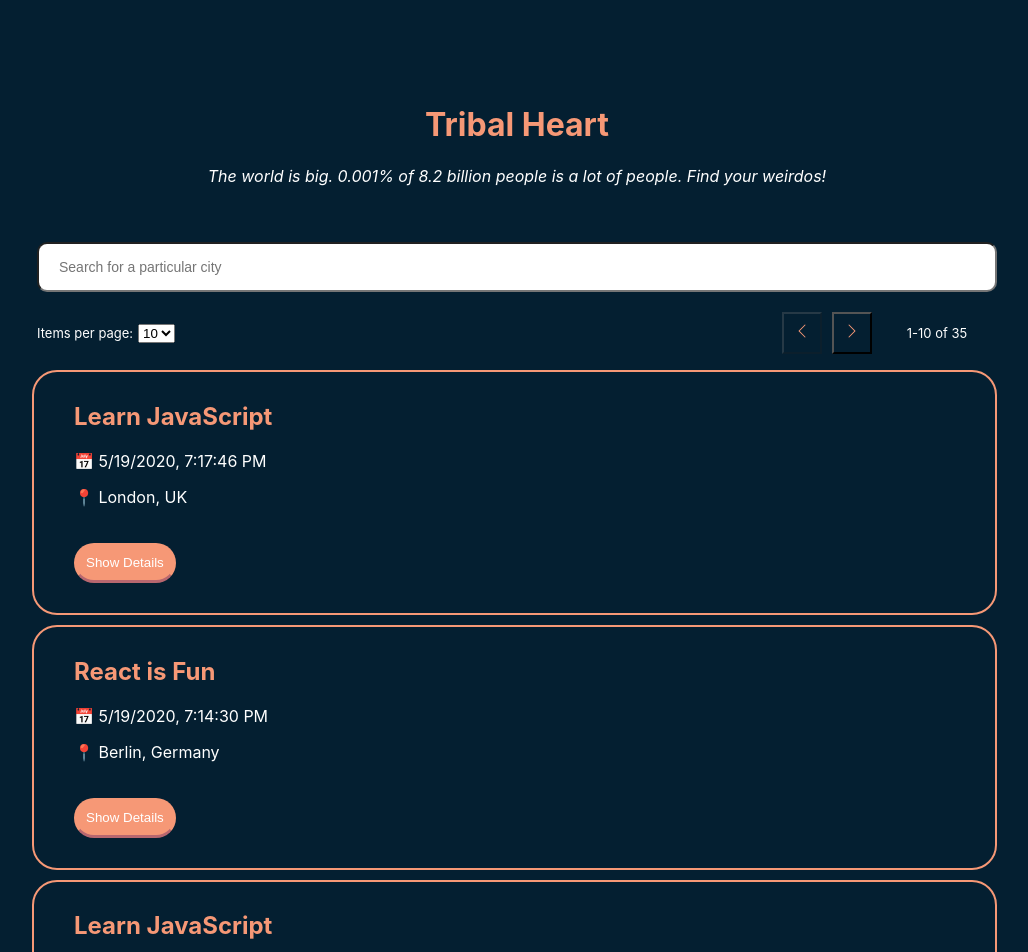
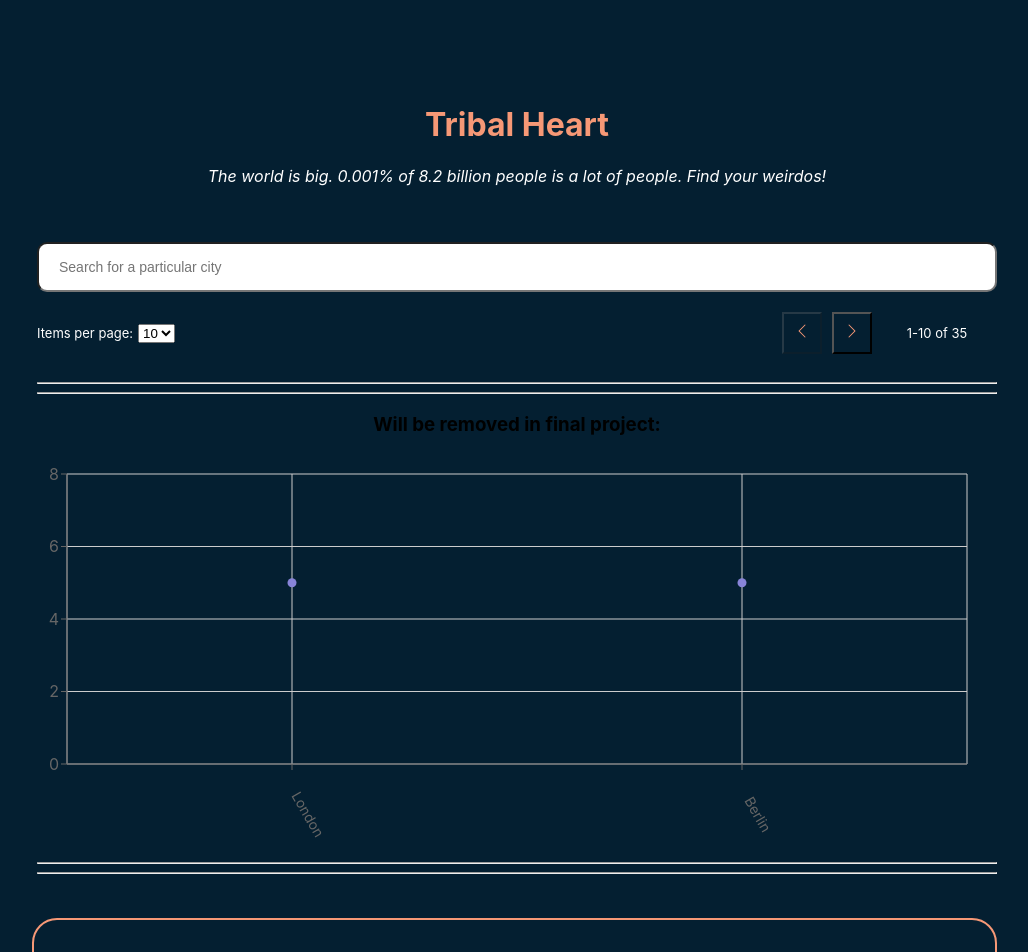
Before and after one commit to NIER-BIAN/tribal-heart, a React (Create React App) app: page / in a window 1280 px wide. Shown: the top 952 px of the page, without its empty margins (123-1151 px from the left). Built offline with nearby package versions, Linux system fonts and the light colour scheme; what atatus-spa would draw is missing.

Commit message:
added line chart

```diff
--- a/package.json
+++ b/package.json
@@ -13,6 +13,7 @@
         "react": "^18.3.1",
         "react-dom": "^18.3.1",
         "react-scripts": "5.0.1",
+        "recharts": "^2.13.2",
         "web-vitals": "^2.1.4",
         "workbox-background-sync": "^6.6.0",
         "workbox-broadcast-update": "^6.6.0",
--- a/src/App.js
+++ b/src/App.js
@@ -2,6 +2,8 @@
 // IMPORTS
 
 import { useEffect, useState } from 'react';
+
+import CityEventsChart from './components/CityEventsChart';
 
 import CitySearch from './components/CitySearch';
 import { InfoAlert, WarningAlert } from './components/Alert';
@@ -159,9 +161,19 @@
 	      )}
 
 	      {!isLoading && (
-	        <EventList
-	          allEvents={allEvents}
-	        />
+	              <div>
+
+		      <br/><hr/><hr/>
+		      <h3>Will be removed in final project:</h3>
+		      <CityEventsChart
+		        allLocations={allLocations}
+		        allEvents={allEvents}
+	              />
+	              <hr/><hr/><br/>
+
+	              <EventList
+	                allEvents={allEvents}
+	              /></div>
 	      )}
 
 	    </div>
--- /dev/null
+++ b/src/components/CityEventsChart.js
@@ -0,0 +1,78 @@
+// remember to npm uninstall recharts
+// comment this entire file out and add it to gitignore
+
+// to delete:
+// import and render lines in app.js
+// ResizeObserver in setupTests.js
+
+import { useState, useEffect } from 'react';
+
+import { ScatterChart,
+	 Scatter,
+	 XAxis,
+	 YAxis,
+	 CartesianGrid,
+	 Tooltip,
+	 ResponsiveContainer
+       } from 'recharts';
+
+//===================================================================================
+
+const CityEventsChart = ({ allLocations, allEvents}) => {
+
+    const [data, setData] = useState([]);
+
+    useEffect(
+
+	// arg 1: function to run
+	() => {
+	    setData(getData());
+	},
+
+	// arg 2: dep. array
+	[`${allEvents}`]
+
+    );
+
+    const getData = () => {
+	const data = allLocations.map((location) => {
+	    // for every location, extract the cicty e.g. 'Berlin'
+	    const city = location.split((/, | - /))[0] // split by ", " or " - "
+	    // count events in that city
+	    const count = allEvents.filter((event) => event.location === location).length
+	    // note shorthand for {city: city, count: count})
+	    return { city, count };
+	})
+	return data;
+    };
+
+    //===================================================================================
+
+    return (
+	    <ResponsiveContainer width="99%" height={400}>
+
+	      <ScatterChart
+                margin={{
+                  top: 20,
+                  right: 20,
+                  bottom: 60,
+                  left: -30,
+                }}
+	      >
+
+                <CartesianGrid />
+                <XAxis
+	          type="category" dataKey="city" name="City"
+                  angle={60} interval={0} tick={{ dx: 20, dy: 40, fontSize: 14 }}
+	        />
+                <YAxis type="number" dataKey="count" name="Number of events" />
+                <Tooltip cursor={{ strokeDasharray: '3 3' }} />
+                <Scatter name="A school" data={data} fill="#8884d8" />
+
+	      </ScatterChart>
+
+	    </ResponsiveContainer>
+    );
+}
+
+export default CityEventsChart
```
Also changed, not shown: src/setupTests.js (+17 -0 lines), 1 other file (tests, documents, lock files or other folders).
